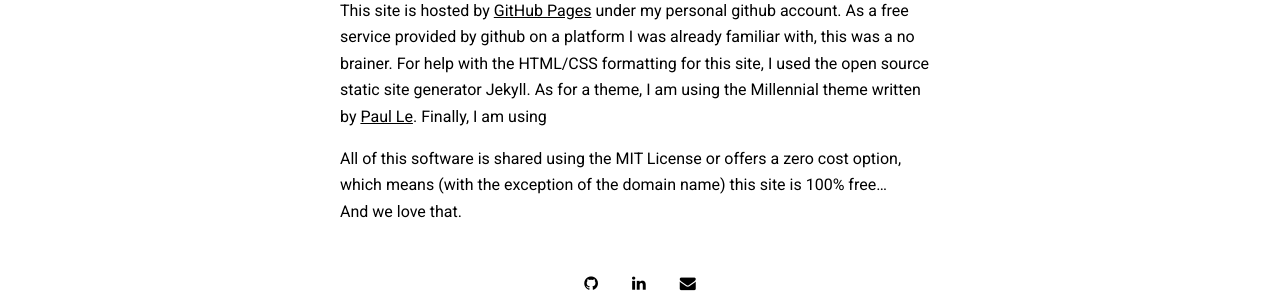
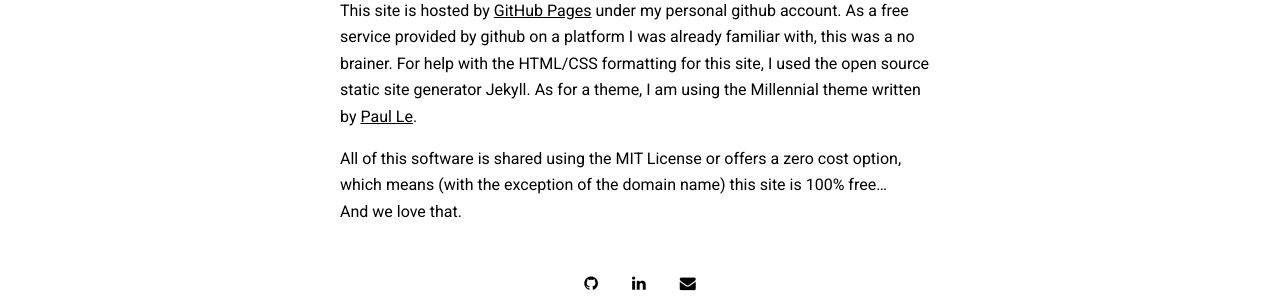
Before and after one commit to jbetz34/jbetz34.github.io, a Jekyll site: the page built from docs/pages/devinfo.md, in a window 1280 px wide. Shown: the part 144-444 px from the top of the page. Built offline with Jekyll 4.4.1, drawn with Linux system fonts in a browser that asks for light colours; nearby versions of some CDN libraries.

Commit message:
update dev info

```diff
--- a/docs/pages/devinfo.md
+++ b/docs/pages/devinfo.md
@@ -6,7 +6,7 @@ permalink: /devinfo
 
 This site is hosted by [GitHub Pages][github-pages] under my personal github account. As a free service provided by github on a platform I was already familiar with, this was a no brainer.
 For help with the HTML/CSS formatting for this site, I used the open source static site generator Jekyll.
-As for a theme, I am using the Millennial theme written by [Paul Le][github-millennial]. Finally, I am using
+As for a theme, I am using the Millennial theme written by [Paul Le][github-millennial].
 
 
 All of this software is shared using the MIT License or offers a zero cost option, which means (with the exception of the domain name) this site is 100% free...<br>
```
